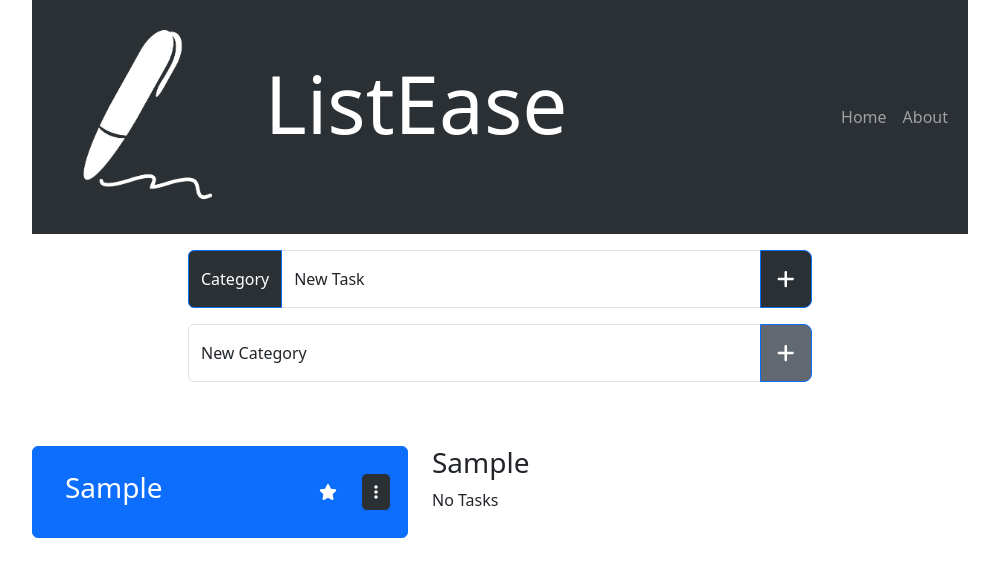
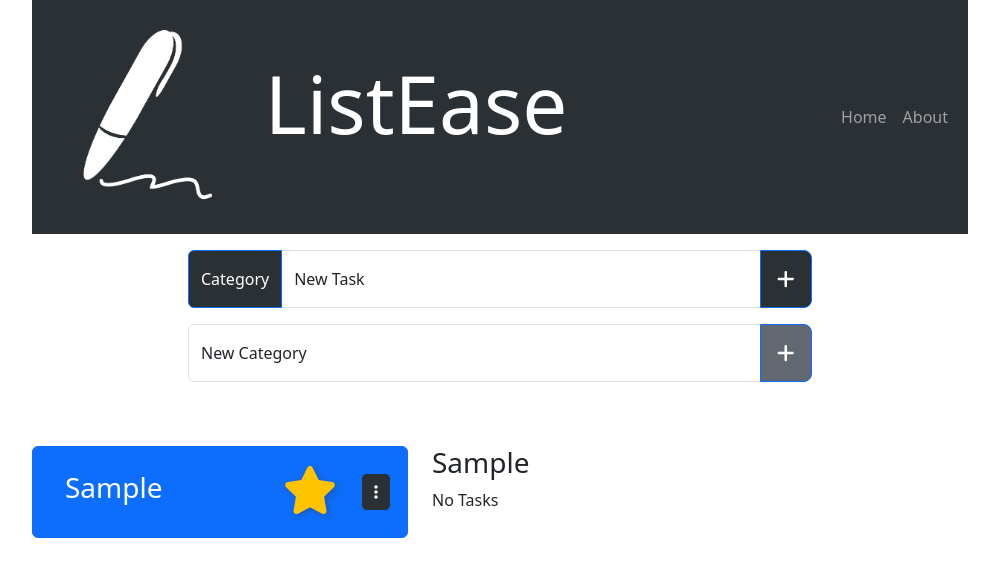
Before and after one commit to distriss/list-ease, a React (Vite) app: page / in a window 1280 px wide. Both pictures are taken after typing "Sample" into the empty fields and a click on the button 926 px from the left and 353 px from the top of the page. Shown: the top 576 px of the page, without its empty margins (140-1139 px from the left). Built offline with nearby package versions, Linux system fonts and the light colour scheme.

Commit message:
fontawesome icon-shadow, icon-zoom

```diff
--- a/src/components/categories/CategoryItem.jsx
+++ b/src/components/categories/CategoryItem.jsx
@@ -17,7 +17,7 @@ export default function CategoryItem({
     <Stack direction="horizontal" gap={3}>
       <div className="p-2"><h3 className="p-2">{title}</h3></div>
       <div className="p-2 ms-auto">
-        <FontAwesomeIcon icon={faStar} className="icon faStar"/>
+        <FontAwesomeIcon icon={faStar} className="icon icon-zoom faStar"/>
       </div>
       <DropdownButton
               as={ButtonGroup}
--- a/src/style.css
+++ b/src/style.css
@@ -20,9 +20,46 @@
   .dropdown-toggle::after {
     display:none !important;
 }
-.list-group-item:focus {
-  background-color: #2b3035;
-}
+  .list-group-item:focus {
+    background-color: #2b3035;
+  }
+
+
+  .icon {
+    width: 54px;
+    height: 54px;
+    line-height: 54px;
+    text-align: center;
+    color: #FFF;
+    color: rgba(255, 255, 255);
+    -webkit-transition: all 0.3s ease-in-out;
+    -moz-transition: all 0.3s ease-in-out;
+    -ms-transition: all 0.3s ease-in-out;
+    -o-transition: all 0.3s ease-in-out;
+    transition: all 0.3s ease-in-out;
+  }
+
+  .icon {
+    filter: drop-shadow(2px 2px 3px rgba(51, 51, 51, .35)) ;
+    transition:.2s;
+  }
+
+  .icon:hover {
+    filter: drop-shadow(3px 3px 5px rgba(51, 51, 51, .75)) ;
+  }
+
+  .icon-zoom.icon:hover, .icon:active {
+    -webkit-transform: scale(1.1);
+   -moz-transform: scale(1.1);
+   -ms-transform: scale(1.1);
+   -o-transform: scale(1.1);
+   transform: scale(1.1);
+ }
+
+  .faStar {
+    color: rgb(255, 196, 0);
+    text-shadow: 6px 6px 10px rgba(51, 51, 51, 1);
+  }
 
   .h1 {
     font-size: 80px;
```
